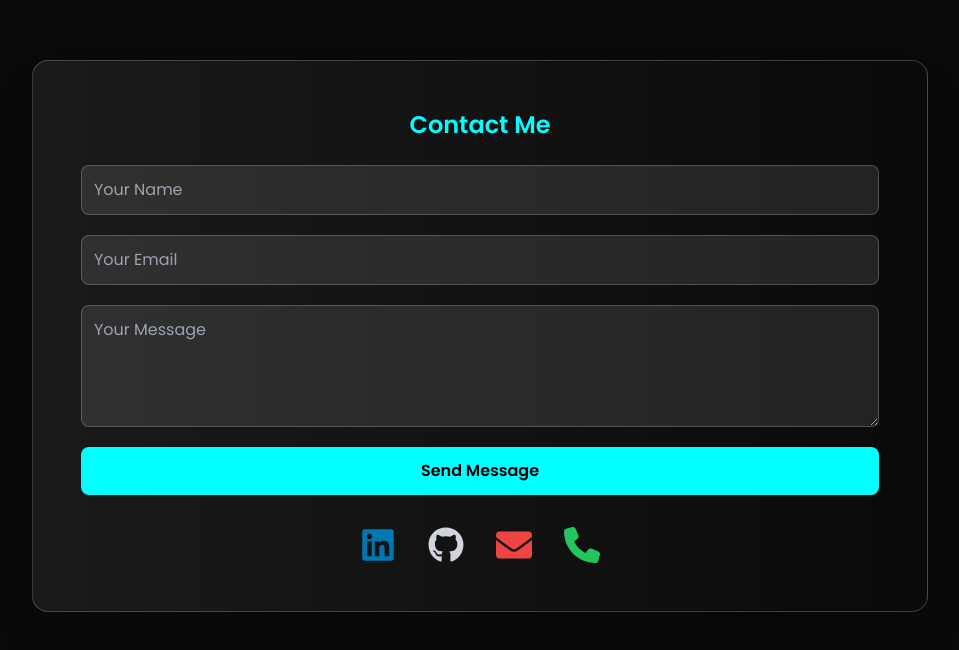
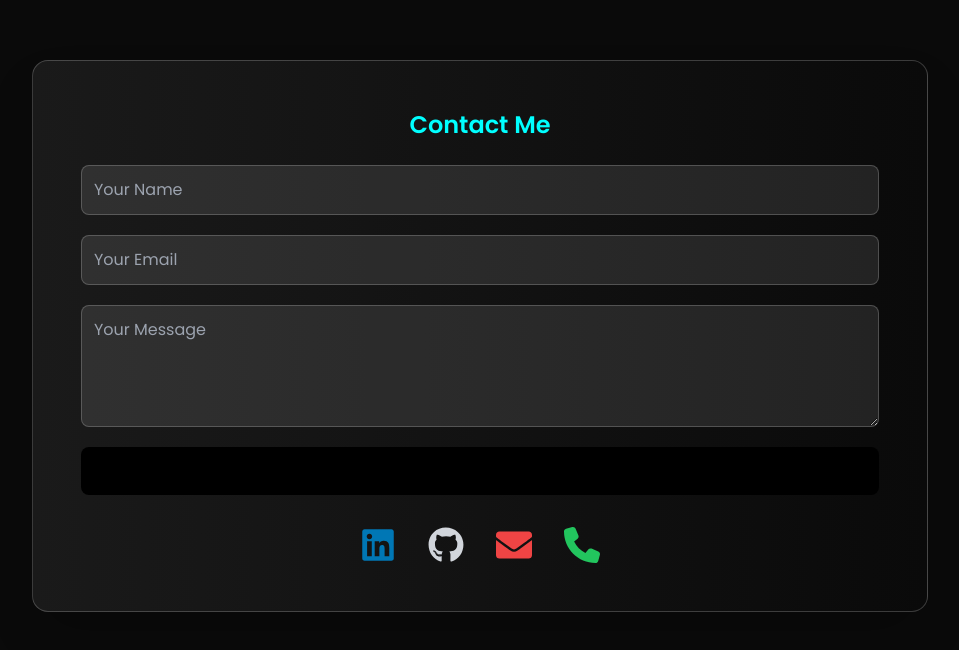
Before and after one commit to levi2104/my-portfolio, a React (Vite) app: page / in a window 1280 px wide. Shown: the part 2464-3114 px from the top of the page, without its empty margins (160-1119 px from the left). Built offline with nearby package versions, Linux system fonts and the light colour scheme; a web font is replaced by a local one.

Commit message:
Update ContactUs.jsx

```diff
--- a/src/Pages/ContactUs.jsx
+++ b/src/Pages/ContactUs.jsx
@@ -71,7 +71,7 @@ const ContactMe = () => {
           />
           <motion.button
             type="submit"
-            className="p-3 bg-neonBlue font-semibold rounded-lg"
+            className="p-3 [@media_(min-width:100px)_and_(max-width:700px)]:text-neonBlue bg-black font-semibold rounded-lg"
             whileHover={{ scale: 1.04 }}
             transition={{ duration: 0.3, ease: "easeOut" }}
           >
```
